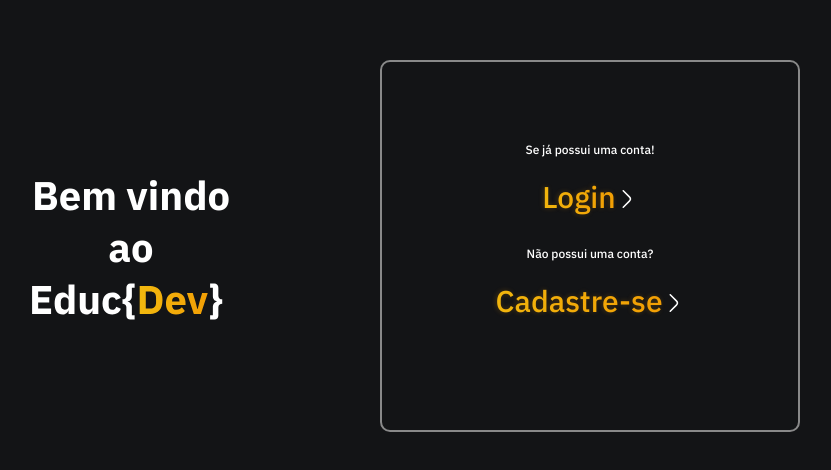
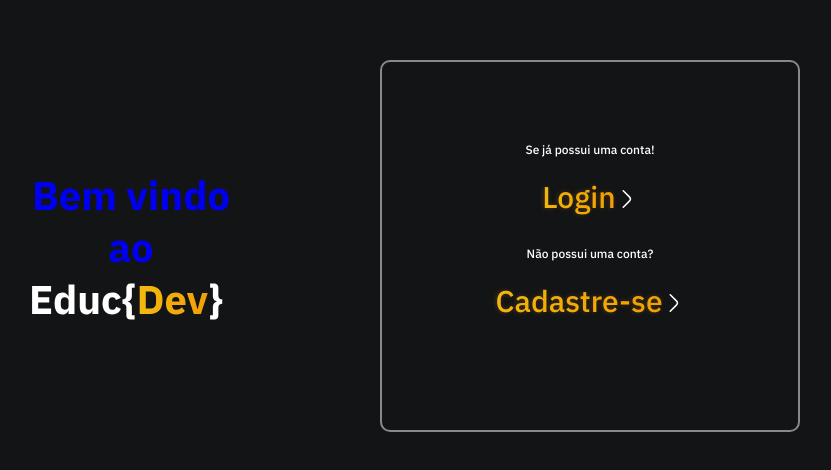
Before and after one commit to ViniciusLZS/educdev, a React (Create React App) app: page / in a window 1280 px wide. Shown: the part 154-624 px from the top of the page, without its empty margins (284-1115 px from the left). Built offline with nearby package versions, Linux system fonts and the light colour scheme.

Commit message:
refactored link

```diff
--- a/src/components/Logo/index.jsx
+++ b/src/components/Logo/index.jsx
@@ -6,11 +6,12 @@ import * as S from './styles';
 const Logo = () => {
   return (
     <S.BoxLogo>
-      <S.TitleH1>EducDev</S.TitleH1>
-      <S.Title>
-        Bem vindo <S.Span>ao</S.Span>
-      </S.Title>
       <Link to="/">
+        <S.TitleH1>EducDev</S.TitleH1>
+
+        <S.Title>
+          Bem vindo <S.Span>ao</S.Span>
+        </S.Title>
         <LogoSvg />
       </Link>
     </S.BoxLogo>
```
